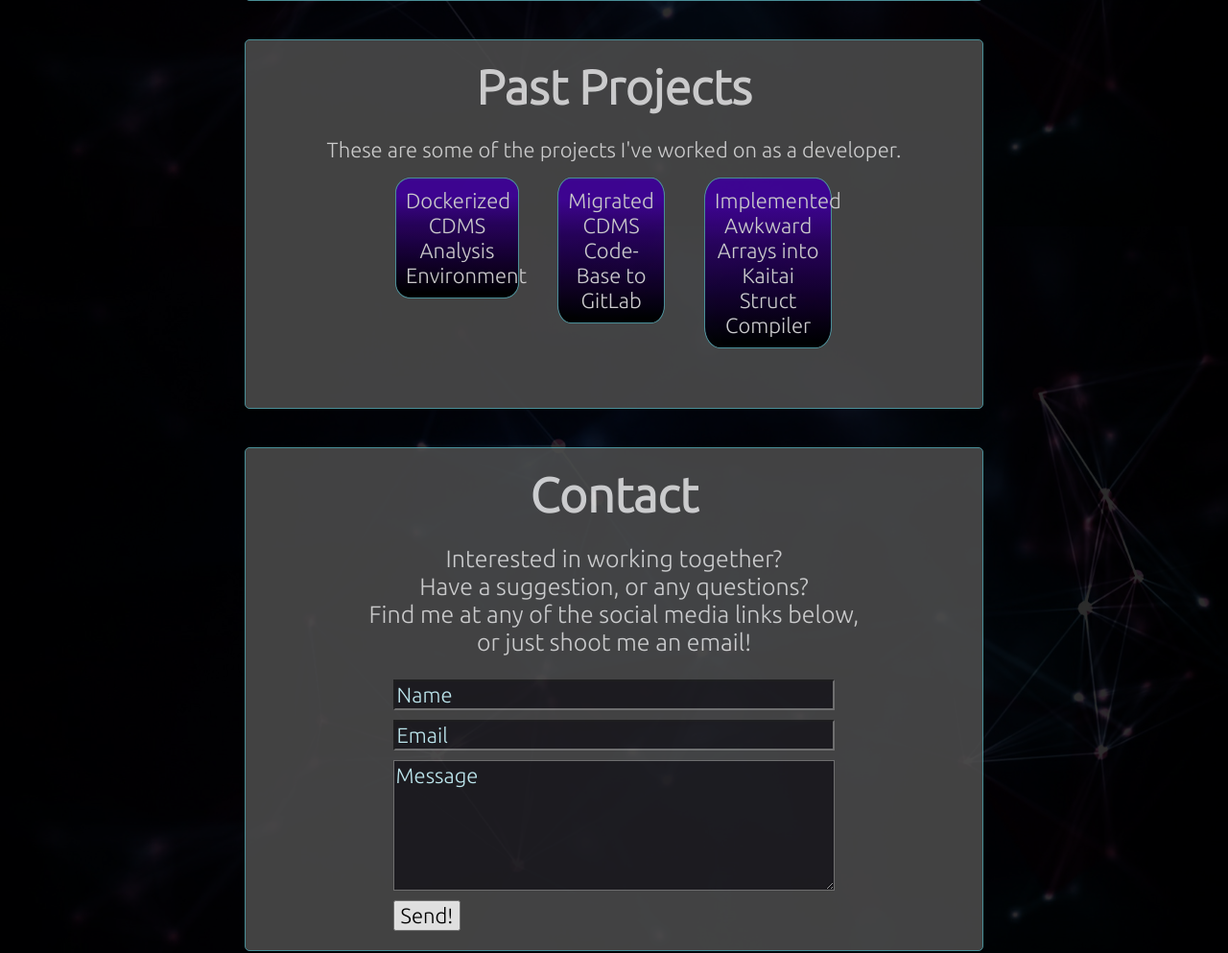
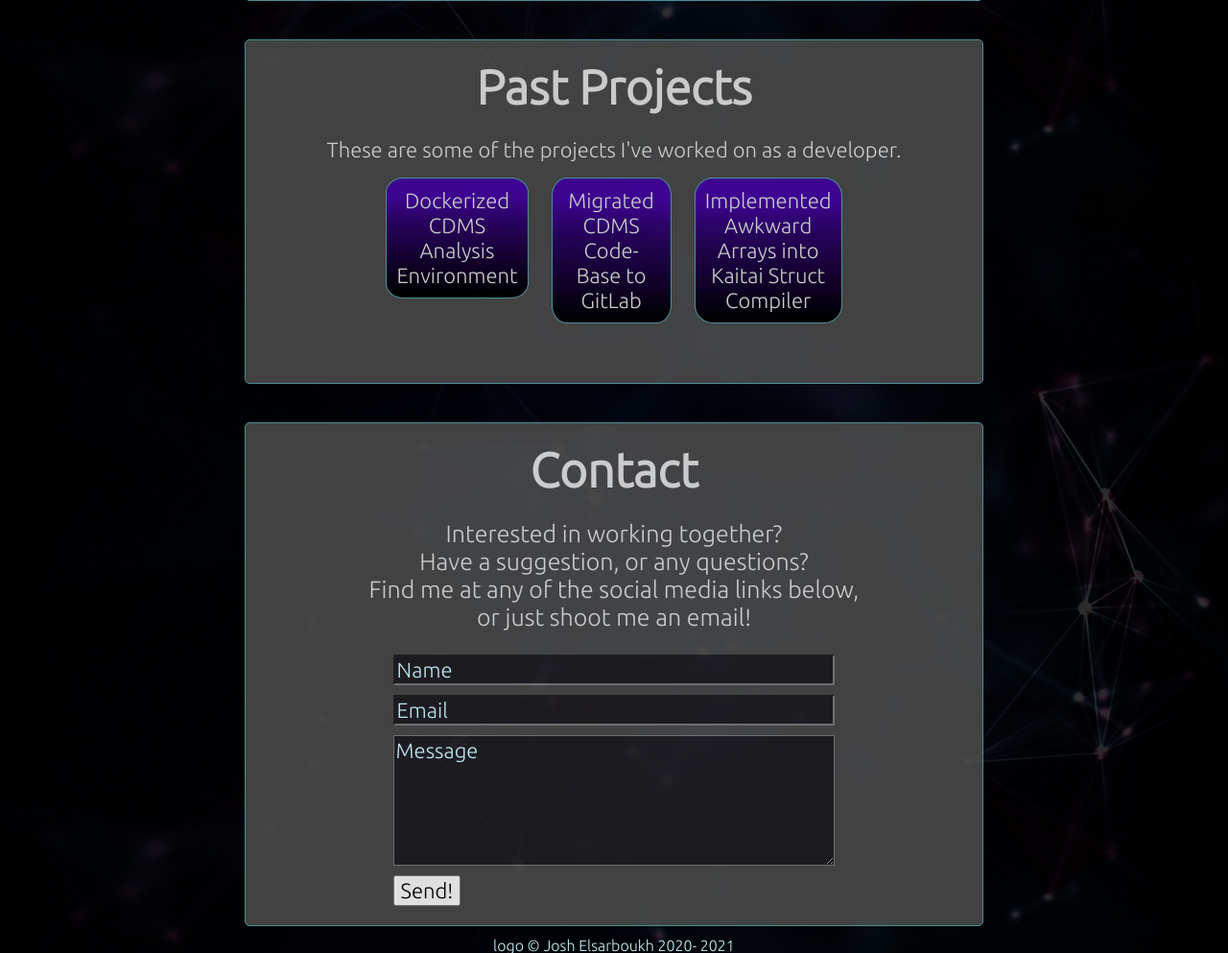
Before and after one commit to glass-ships/homepage, a PHP site: page / in a window 1280 px wide. Shown: the part 2164-3157 px from the top of the page at 96% size. Run offline with PHP 8.4, Linux system fonts and the light colour scheme.

Commit message:
fix project resizing

```diff
--- a/css/default.css
+++ b/css/default.css
@@ -82,17 +82,6 @@ body {
 
 body * {
   transition: 0.2s;
-}
-
-.project {
-  transition: 0.3s;
-}
-
-.project:hover {
-  -webkit-animation: phue 0.2s linear infinite;
-  animation: phue 0.2s linear infinite;
-  animation-iteration-count: 1;
-  animation-fill-mode: forwards;
 }
 
 @keyframes phue {
--- a/css/home.css
+++ b/css/home.css
@@ -1,5 +1,3 @@
-/* @import "default.css"; */
-
 /* Landing view */
 .navbar a {
   font-size: 2.5rem !important;
@@ -72,7 +70,7 @@ a {
     flex-direction: row;
     justify-content: space-evenly;
     align-content: center;
-  }
+}
 
 .skill {
   width: 20%;
@@ -102,17 +100,25 @@ a {
 .project {
   align-items: center;
   justify-items: center;
-  text-align: center;
+
   width: 60%;
+  margin: 1.2rem;
+  transition: 0.3s;
+}
+
+.project:hover {
+  -webkit-animation: phue 0.2s linear infinite;
+  animation: phue 0.2s linear infinite;
+  animation-iteration-count: 1;
+  animation-fill-mode: forwards;
 }
 
 .project button{
-  width: 75%;
   justify-content: center;
   text-align: center;
   border-radius: 12.5%;
   border: 1px solid var(--borderMain);
-  margin: 1.2rem;
+
   padding: 1rem;
   background-image: linear-gradient(0deg, rgba(0,0,0,1) 2%, rgba(41,4,95,1) 61%, rgba(66,6,154,1) 85%, rgba(66,6,154,1) 100%);
 }
```
